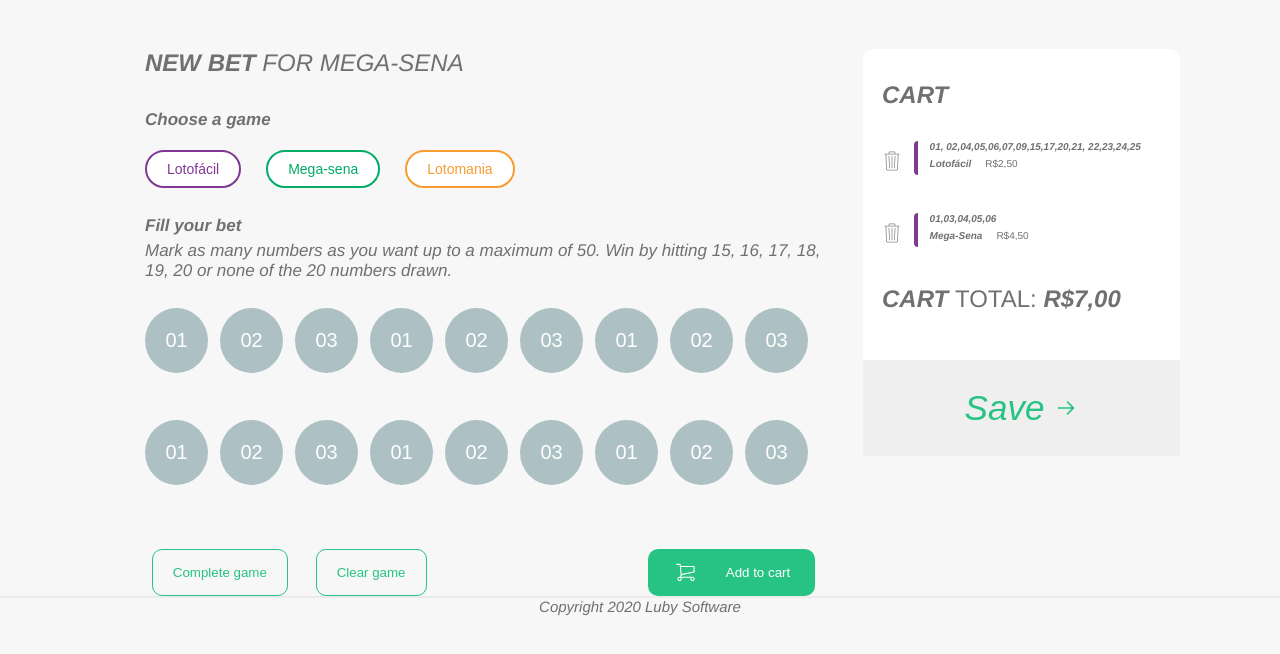
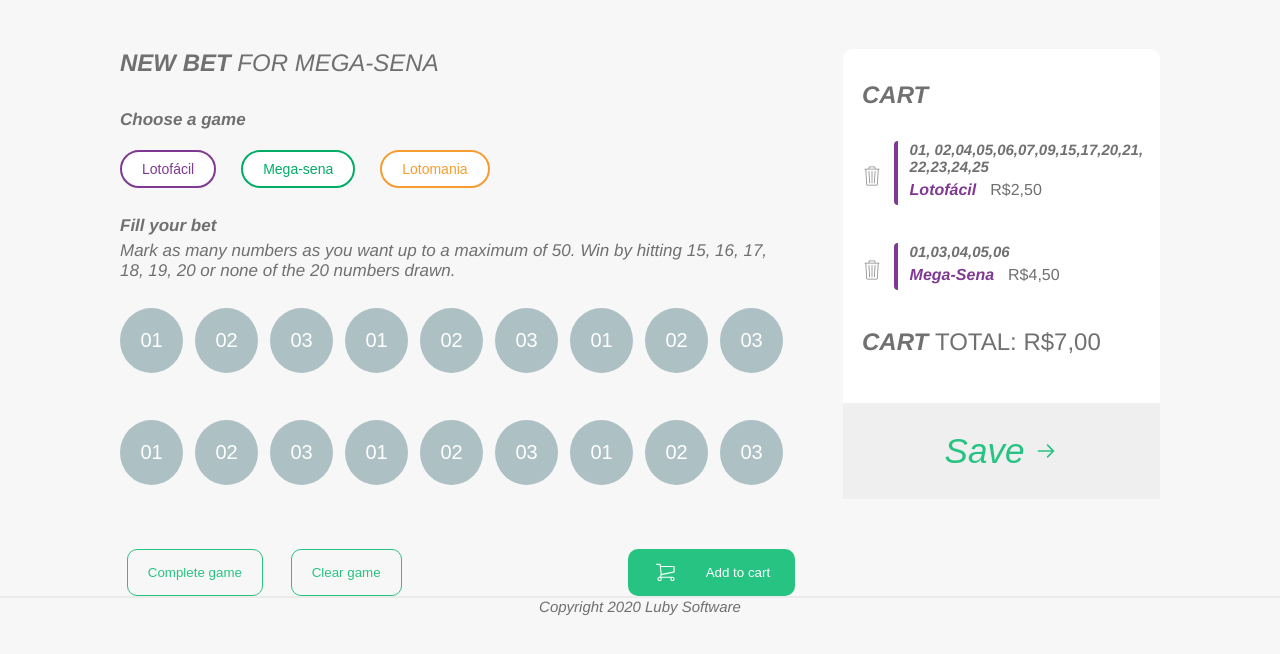
Before and after one commit to gstvz/Luby-JS-Prova-Final, a plain HTML site: page index.html in a window 1280 px wide. Shown: the part 100-754 px from the top of the page. Drawn offline with Linux system fonts and the light colour scheme.

Commit message:
style: made adjustments to main for alignment; added max-width and margin to main and section__description; added aside__numbers and game font-size and color; added aside__total-value class

```diff
--- a/styles/main.css
+++ b/styles/main.css
@@ -2,16 +2,13 @@
     display: grid;
     column-gap: 4.1rem;
     grid-template-columns: 1fr 31.7rem;
-    max-width: 118rem;
+    margin: 0 auto;
+    max-width: 104rem;
     width: 100%;
 }
 
 .section__container, .aside {
     margin-top: 7.35rem;
-}
-
-.section__container {
-    margin-left: 14.5rem;
 }
 
 .section__title {
@@ -62,7 +59,9 @@
 
 .section__description {
     font-weight: normal;
+    margin-right: 0.5rem;
     margin-top: 0.5rem;
+    max-width: 65rem;
 }
 
 .section__numbers {
@@ -158,11 +157,21 @@
     margin-left: 1.2rem;
 }
 
+.aside__numbers {
+    font-size: 1.5rem;
+}
+
+.aside__game {
+    color: #7F3992;
+    font-size: 1.6rem;
+}
+
 .aside__price {
+    color: #707070;
     margin-left: 1.4rem;
 }
 
-.aside__total, .aside__price {
+.aside__price, .aside__total, .aside__total-value {
     font-style: normal;
     font-weight: normal;
 }
```
